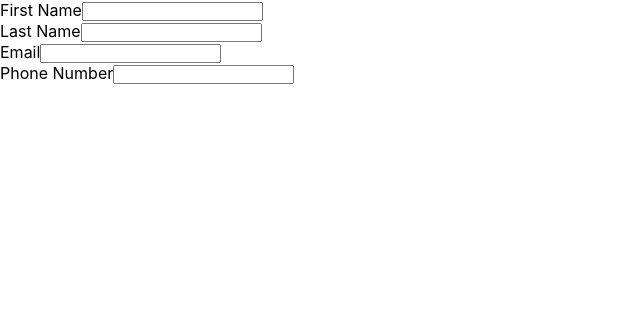
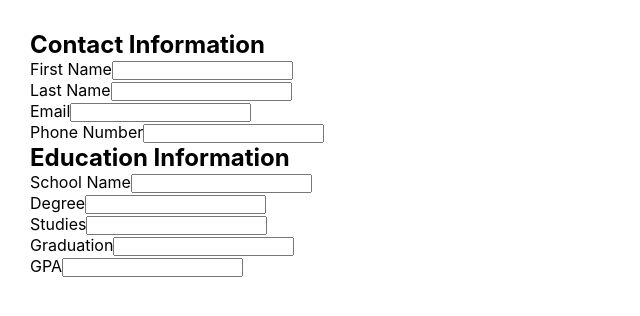
Before and after one commit to Derrickdog/profile-creator, a React (Create React App) app: page / in a window 1280 px wide. Shown: the top 316 px of the page, without its empty margins (0-640 px from the left). Built offline with nearby package versions, Linux system fonts and the light colour scheme.

Commit message:
Add education form

```diff
--- a/src/components/FormGeneral.js
+++ b/src/components/FormGeneral.js
@@ -10,12 +10,11 @@ class FormGeneral extends Component {
          lastName: '',
          email: '',
          phoneNumber: '',
-        //  description: '',
-        //  firstNameDisplay: '',
-        //  lastNameDisplay: '',
-        //  emailDisplay: '',
-        //  phoneNumberDisplay: '',
-        //  descriptionDisplay: ''
+         schoolName: '',
+         degree: '',
+         studies: '',
+         gpa: '',
+         graduationDate: ''
       }
     }
 
@@ -49,27 +48,41 @@ class FormGeneral extends Component {
       })
     }
 
-    // handleSubmit = (e) => {
-    //   e.preventDefault();
-    //   const { firstName, lastName, email, phoneNumber, description } = this.state;
-    //   this.setState({
-    //     firstName: firstName,
-    //     lastName: lastName,
-    //     email: email,
-    //     phoneNumber: phoneNumber,
-    //     description: description,
-    //     firstNameDisplay: firstName,
-    //     lastNameDisplay: lastName,
-    //     emailDisplay: email,
-    //     phoneNumberDisplay: phoneNumber,
-    //     descriptionDisplay: description
-    //   })
-    // }
+    handleSchool = (e) => {
+      this.setState({
+          schoolName: e.target.value
+      })
+    }
+
+    handleDegree = (e) => {
+      this.setState({
+          degree: e.target.value
+      })
+    }
+
+    handleStudies = (e) => {
+      this.setState({
+          studies: e.target.value
+      })
+    }
+
+    handleGpa = (e) => {
+      this.setState({
+          gpa: e.target.value
+      })
+    }
+
+    handleGraduation = (e) => {
+      this.setState({
+          graduationDate: e.target.value
+      })
+    }
 
   render() {
-    const { firstName, lastName, email, phoneNumber } = this.state;
+    const { firstName, lastName, email, phoneNumber, schoolName, degree, studies, gpa, graduationDate } = this.state;
     return (
       <div>
+        <h2>Contact Information</h2>
         <form onSubmit={this.handleSubmit}>
           <div>
               <label>First Name</label>
@@ -87,22 +100,35 @@ class FormGeneral extends Component {
               <label>Phone Number</label>
               <input type='phone' value={phoneNumber} onChange={this.handlePhoneNumberChange} />
           </div>
-          {/* <div>
-              <label>Description</label>
-              <textarea rows='3' cols='30' value={description} onChange={this.handleDescriptionChange} />
-          </div> */}
-          {/* <button type='submit'>Submit</button> */}
+          <h2>Education Information</h2>
+          <div>
+              <label>School Name</label>
+              <input type='text' value={schoolName} onChange={this.handleSchool} />
+          </div>
+          <div>
+              <label>Degree</label>
+              <input type='text' value={degree} onChange={this.handleDegree} />
+          </div>
+          <div>
+              <label>Studies</label>
+              <input type='text' value={studies} onChange={this.handleStudies} />
+          </div>
+          <div>
+              <label>Graduation</label>
+              <input type='text' value={graduationDate} onChange={this.handleGraduation} />
+          </div>
+          <div>
+              <label>GPA</label>
+              <input type='number' value={gpa} onChange={this.handleGpa} />
+          </div>
         </form>
         <div>
-          {/* <h2>{this.state.firstNameDisplay}</h2>
-          <h2>{this.state.lastNameDisplay}</h2>
-          <h2>{this.state.emailDisplay}</h2>
-          <h2>{this.state.phoneNumberDisplay}</h2>
-          <h2>{this.state.descriptionDisplay}</h2> */}
           <h1>{firstName} {lastName}</h1>
           <p>{email}</p>
           <p>{phoneNumber}</p>
-          {/* <p>{description}</p> */}
+          <h2>{schoolName}</h2>
+          <p>{degree} {studies} {graduationDate}</p>
+          <p>{gpa}</p>
         </div>
       </div>
     )
--- a/src/index.css
+++ b/src/index.css
@@ -10,4 +10,5 @@ body {
   -webkit-font-smoothing: antialiased;
   -moz-osx-font-smoothing: grayscale;
   /* text-align: center; */
+  margin: 30px;
 }
```
